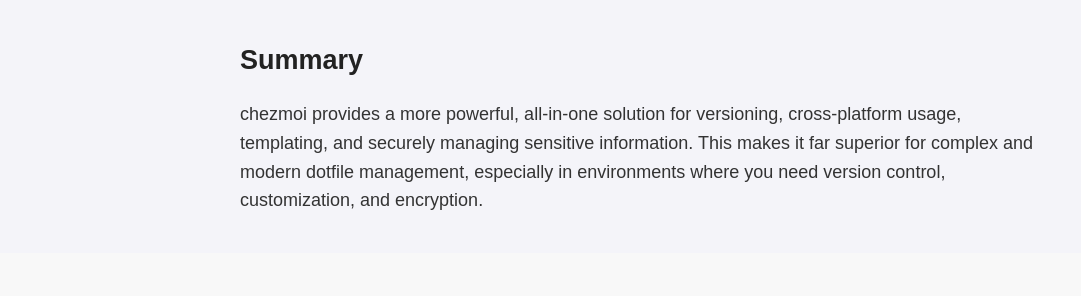
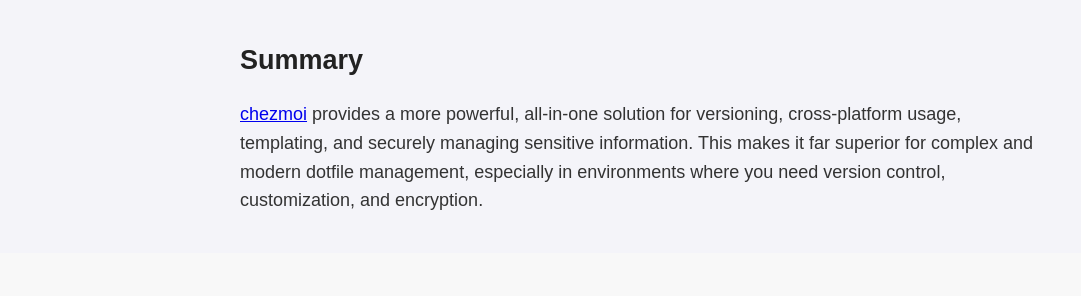
Before and after one commit to stoddart/stoddart.github.io, a Jekyll site: the page built from _posts/2024-09-08-managing-dotfiles-with-chezmoi.md, in a window 1280 px wide and 900 px high, scrolled down 2950 px. Shown: the part 495-791 px from the top of the window, without its empty margins (0-1081 px from the left). Built offline with Jekyll 4.4.1, drawn with Linux system fonts in a browser that asks for light colours; part of the change alters nothing that is shown.

```diff
--- a/_posts/2024-09-08-managing-dotfiles-with-chezmoi.md
+++ b/_posts/2024-09-08-managing-dotfiles-with-chezmoi.md
@@ -70,4 +70,4 @@ chezmoi is a higher-level tool with more built-in capabilities for managing dotf
 
 ## Summary
 
-chezmoi provides a more powerful, all-in-one solution for versioning, cross-platform usage, templating, and securely managing sensitive information. This makes it far superior for complex and modern dotfile management, especially in environments where you need version control, customization, and encryption.
+[chezmoi](https://www.chezmoi.io/) provides a more powerful, all-in-one solution for versioning, cross-platform usage, templating, and securely managing sensitive information. This makes it far superior for complex and modern dotfile management, especially in environments where you need version control, customization, and encryption.
```
Also changed, not shown: 1 other file.
